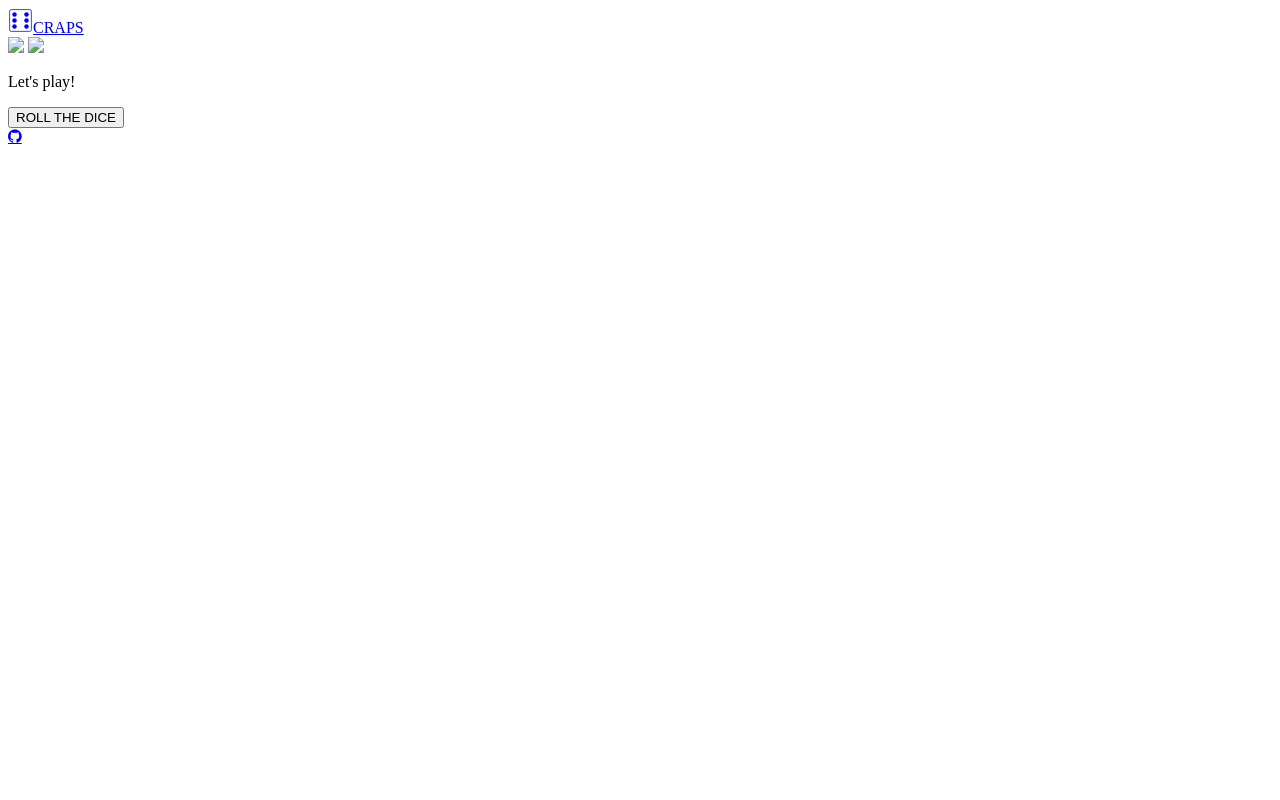
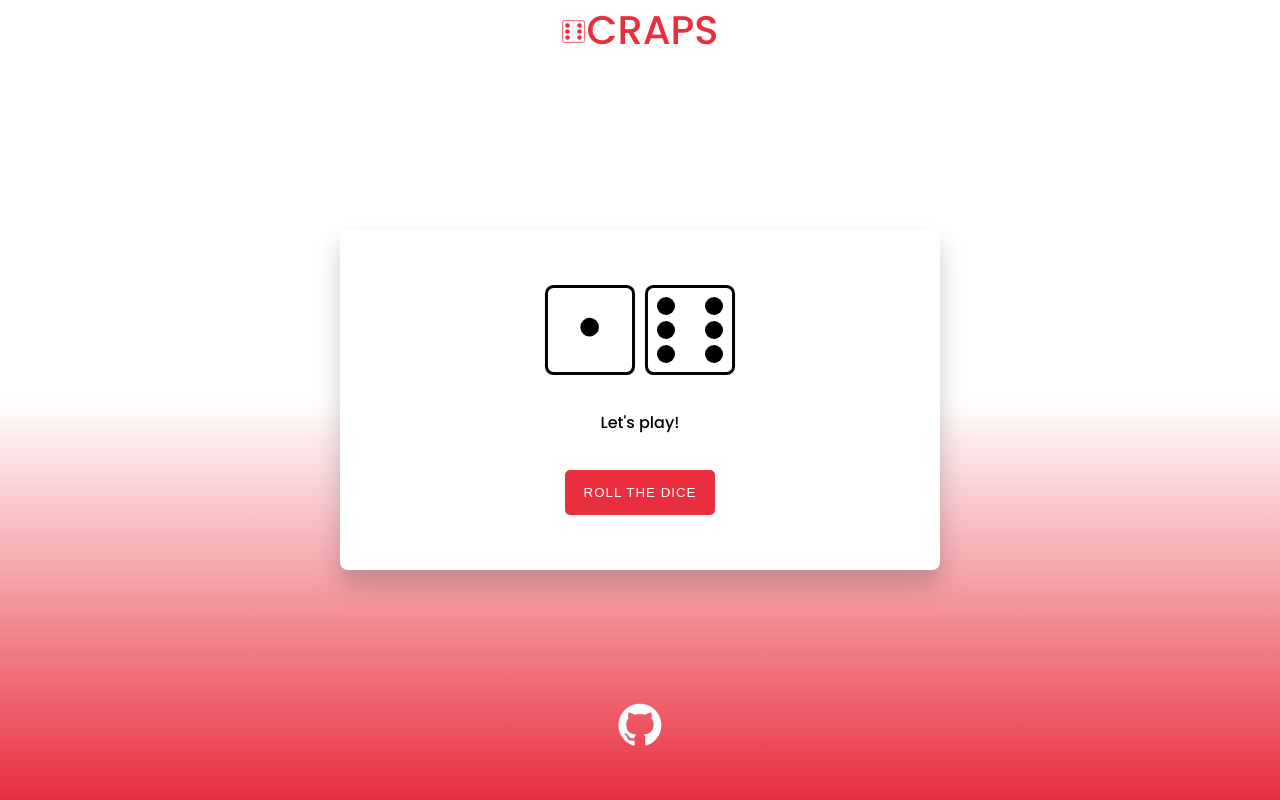
Before and after one commit to potun/Dice, a plain HTML site: page craps.html in a window 1280 px wide. Drawn offline with Linux system fonts and the light colour scheme; the site is published under a folder, as on GitHub Pages, so addresses that start at the root find nothing.

Commit message:
Fixed broken links and filepaths

```diff
--- a/craps.html
+++ b/craps.html
@@ -4,18 +4,18 @@
 <head>
     <meta name="viewport" content="width=device-width, initial-scale=1.0">
     <title>Craps</title>
-    <link rel="icon" href="/images/dice-06.svg">
+    <link rel="icon" href="images/dice-06.svg">
     <!--Google Font-->
     <link href="https://fonts.googleapis.com/css2?family=Poppins:wght@500&display=swap" rel="stylesheet">
     <!-- Social Media Buttons -->
     <link rel="stylesheet" href="https://cdnjs.cloudflare.com/ajax/libs/font-awesome/4.7.0/css/font-awesome.min.css">
     <!--Stylesheet-->
-    <link rel="stylesheet" href="/css/style.css">
+    <link rel="stylesheet" href="css/style.css">
 </head>
 
 <body>
     <nav>
-        <a class="home" href="/">
+        <a class="home" href="">
             <svg xmlns="http://www.w3.org/2000/svg" width="25" height="25" viewBox="0 0 100 100">
                 <g>
                     <path
@@ -33,14 +33,14 @@
     </nav>
     <div class="container">
         <div class="dice-wrapper">
-            <img class="die" src="/images/dice-01.svg">
-            <img class="die" src="/images/dice-06.svg">
+            <img class="die" src="images/dice-01.svg">
+            <img class="die" src="images/dice-06.svg">
         </div>
         <p id="result">Let's play!</p>
         <button onclick="roll('craps')">ROLL THE DICE</button>
     </div>
     <!--Script-->
-    <script src="/js/script.js"></script>
+    <script src="js/script.js"></script>
 </body>
 <footer>
     <a href="https://github.com/potun/Website" class="fa fa-github"></a>
```
Also changed, not shown: cee-lo.html (+1 -1 lines).
